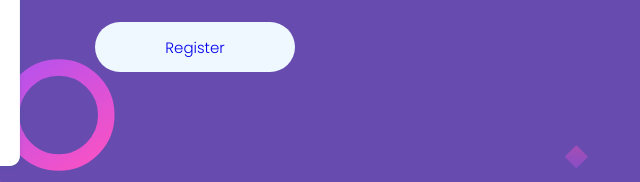
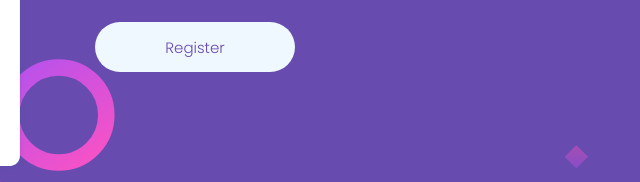
Before and after one commit to luanubinski/quest-01, a plain HTML site: page index.html in a window 1280 px wide. Shown: the part 357-539 px from the top of the page, 625-1265 px from the left. Drawn offline with Linux system fonts and the light colour scheme.

Commit message:
adicionado cor de texto no botao

```diff
--- a/src/css/estilos.css
+++ b/src/css/estilos.css
@@ -62,6 +62,7 @@ header .logo{
     align-items: center;
     height: 50px;
     width: 200px;
+    color:  hsl(257, 40%, 49%);
     background-color: aliceblue;
     border-radius: 50px;
     margin-top: 25px;
```
